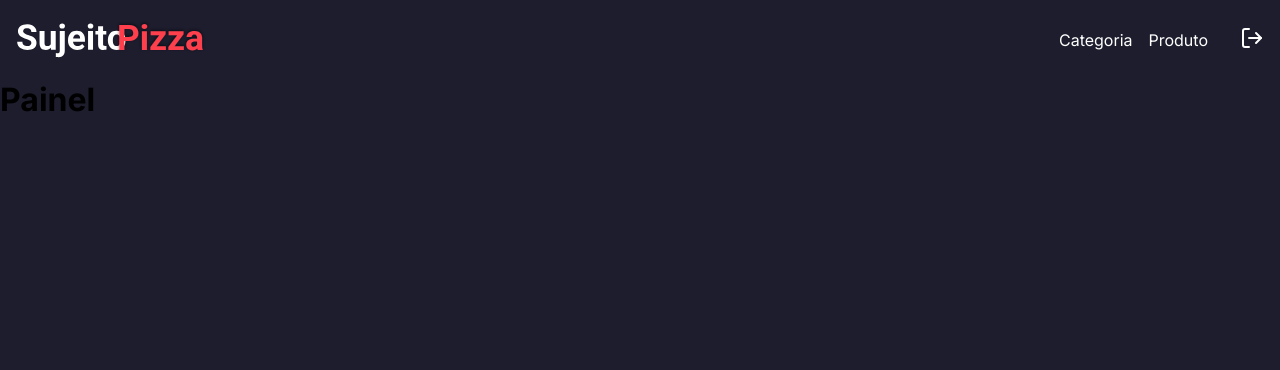
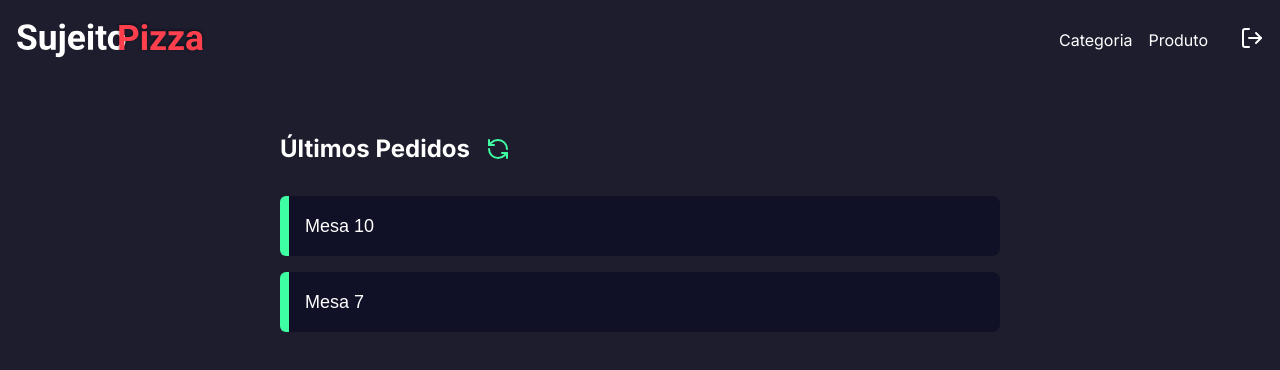
Before and after one commit to italomonte/Pizzaria-Frontend, a Next.js app: page /dashboard in a window 1280 px wide. Shown: the top 370 px of the page. Built offline with nearby package versions, Linux system fonts and the light colour scheme.

Commit message:
feat: list orders mockup

```diff
--- /dev/null
+++ b/src/app/dashboard/components/orders/index.tsx
@@ -0,0 +1,27 @@
+import styles from "./sytles.module.scss"
+import { RefreshCcw } from "lucide-react"
+
+export function Orders(){
+    return(
+        <main className={styles.container}>
+            <section className={styles.containerHeader}>
+                <h1>Últimos Pedidos</h1>
+                <button>
+                    <RefreshCcw size={24} color="#3fffa3"/>
+                </button>
+            </section>
+
+            <section className={styles.listOrders}>
+                <button className={styles.orderItem}>
+                    <div className={styles.tag}></div>
+                    <span>Mesa 10</span>
+                </button>
+
+                <button className={styles.orderItem}>
+                    <div className={styles.tag}></div>
+                    <span>Mesa 7</span>
+                </button>
+            </section>
+        </main>
+    )
+}
--- /dev/null
+++ b/src/app/dashboard/components/orders/sytles.module.scss
@@ -0,0 +1,62 @@
+.container{
+    max-width: 720px;
+    margin: 20px auto;
+    padding: 0 16px;
+
+    display: flex;
+    justify-content: space-between;
+    flex-direction: column;
+
+    h1 {
+        color: var(--white);
+    }
+
+}
+
+.containerHeader{
+    display: flex;
+    align-items: center;
+    gap: 16px;
+    margin-bottom: 32px;
+    margin-top: 32px;
+
+    button {
+        background: transparent;
+        border: 0;
+        transition: transform 0.3s;
+        margin-top: 5px;
+        &:hover {
+            transform: rotate(-90deg);
+        }
+    }
+}
+
+.listOrders {
+    width: 100%;
+    display: flex;
+    flex-direction: column;
+    gap: 16px;
+}
+
+.orderItem{
+    display: flex;
+    background-color: var(--dark-900);
+    align-items: center;
+    border: 0;
+    font-size: 18px;
+    border-radius: 8px;
+    color: var(--white);
+    transition: filter 0.3s;
+
+    &:hover {
+        filter: brightness(1.2);
+    }
+}
+
+.tag{
+    width: 9px;
+    height: 60px;
+    background: var(--green-900);
+    border-radius: 6px 0 0 6px;
+    margin-right: 16px;
+}
--- a/src/app/dashboard/page.tsx
+++ b/src/app/dashboard/page.tsx
@@ -1,9 +1,9 @@
-
+import { Orders } from "./components/orders";
 
 export default function Dashboard() {
     return (
-        <div>
-            <h1>Painel</h1>
-        </div>
+        <>
+            <Orders/>
+        </>
     )
 }
--- a/src/app/globals.scss
+++ b/src/app/globals.scss
@@ -14,7 +14,7 @@
     --dark-700: #1d1d2e;
 
     --gray-100: #8a8a8a;
-    --gray--900: #3fffa3;
+    --green-900: #3fffa3;
     --red-900: #ff3f4b;
 }
 
```
